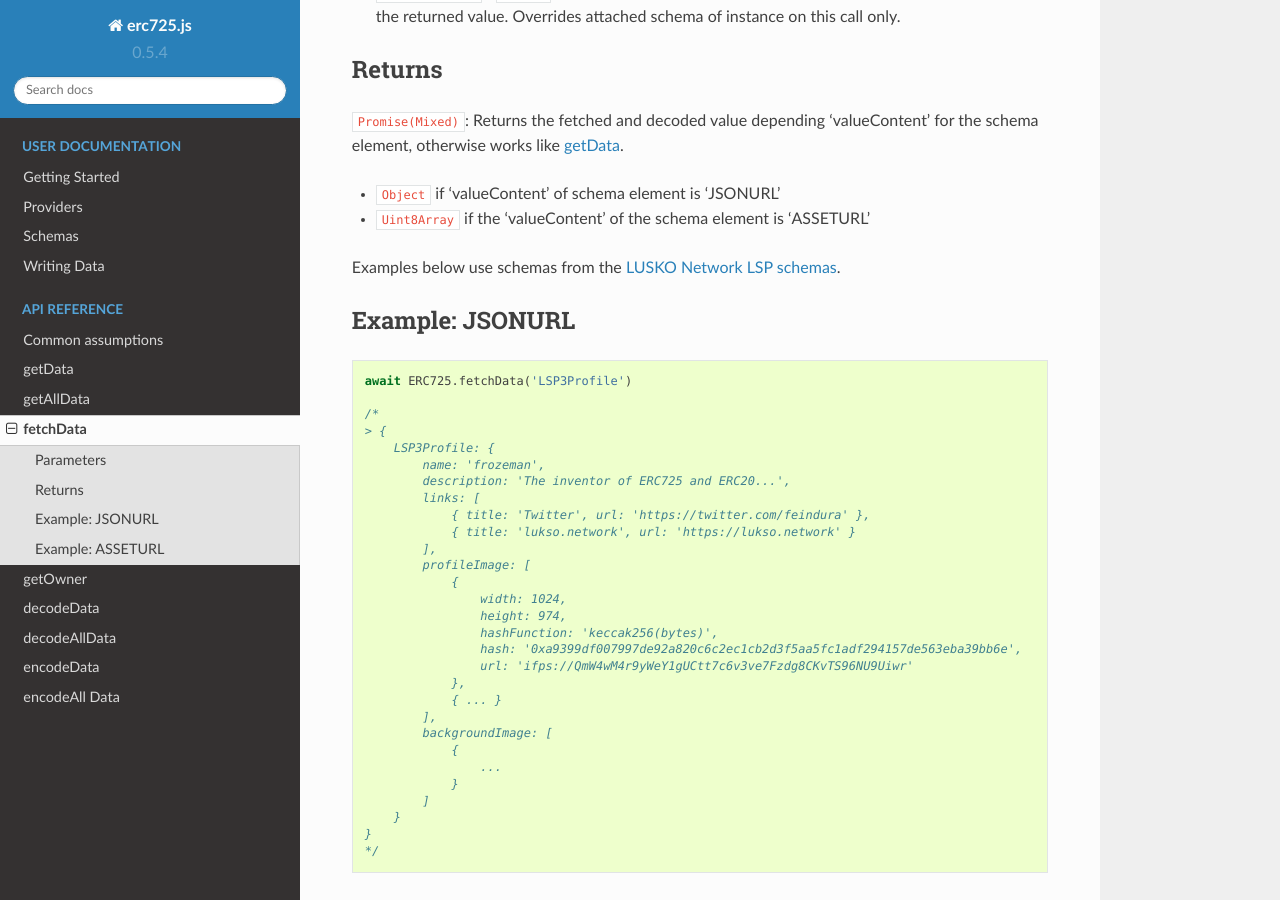
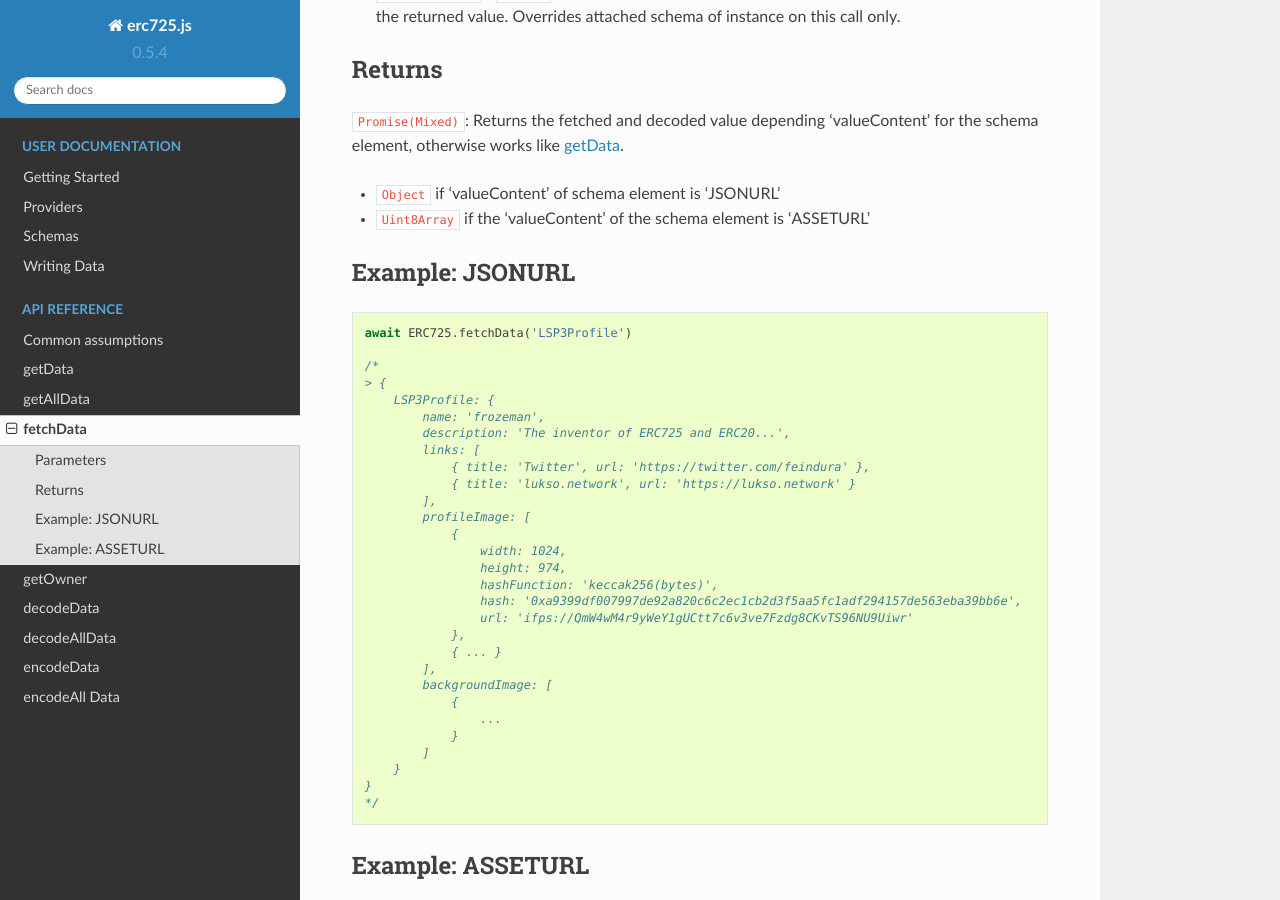
Before and after one commit to ERC725Alliance/erc725.js, a Sphinx documentation site: the page built from docs/source/content/api/api-fetch-data.rst, in a window 1280 px wide and 900 px high, scrolled down 424 px. Built offline with Sphinx 7.4.7 and the Read the Docs theme 2.0.0, drawn with Linux system fonts in a browser that asks for light colours.

Commit message:
Update api-fetch-data.rst

```diff
--- a/docs/source/content/api/api-fetch-data.rst
+++ b/docs/source/content/api/api-fetch-data.rst
@@ -26,7 +26,6 @@ Returns
 * ``Object`` if 'valueContent' of schema element is 'JSONURL'
 * ``Uint8Array`` if the 'valueContent' of the schema element is 'ASSETURL'
 
-Examples below use schemas from the `LUSKO Network LSP schemas <https://github.com/lukso-network/LIPs/blob/master/LSPs/LSP-2-ERC725YJSONSchema.md>`_.
 
 --------------------------------------------------
 Example: JSONURL
```
